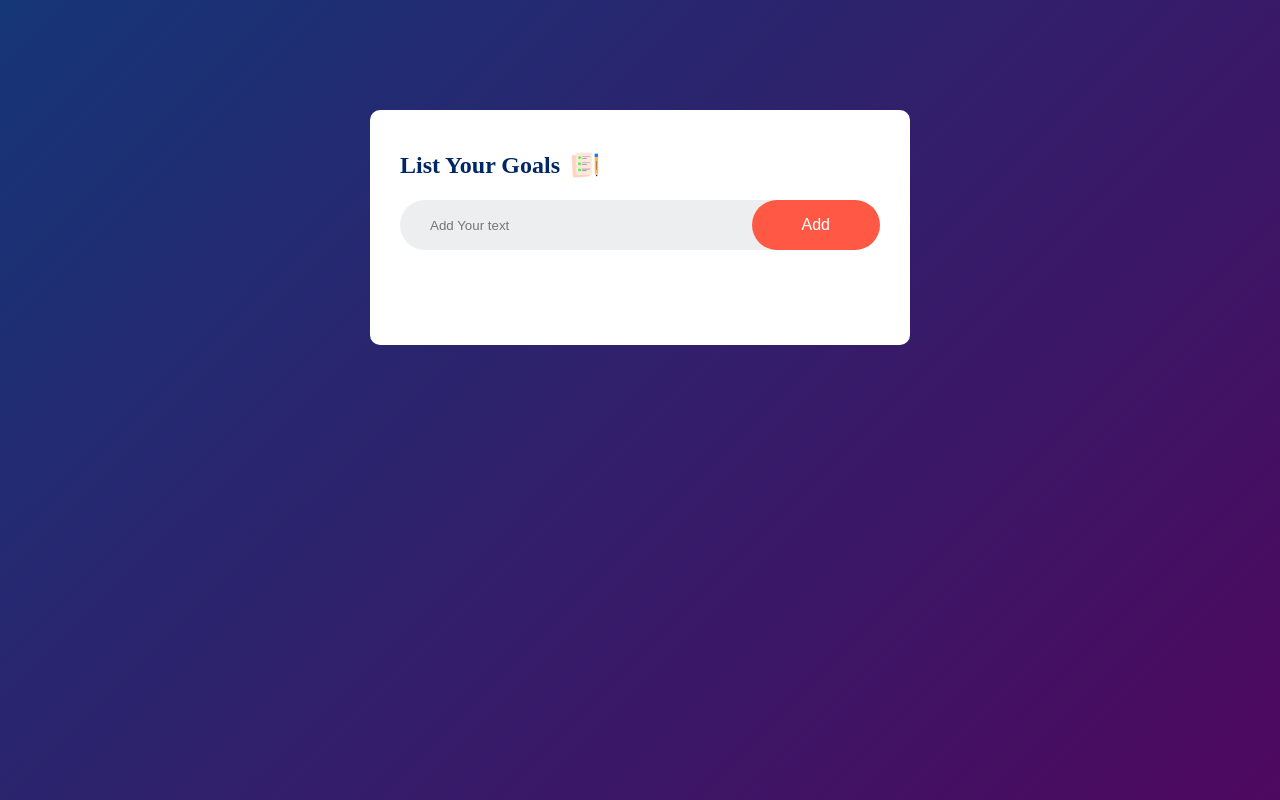
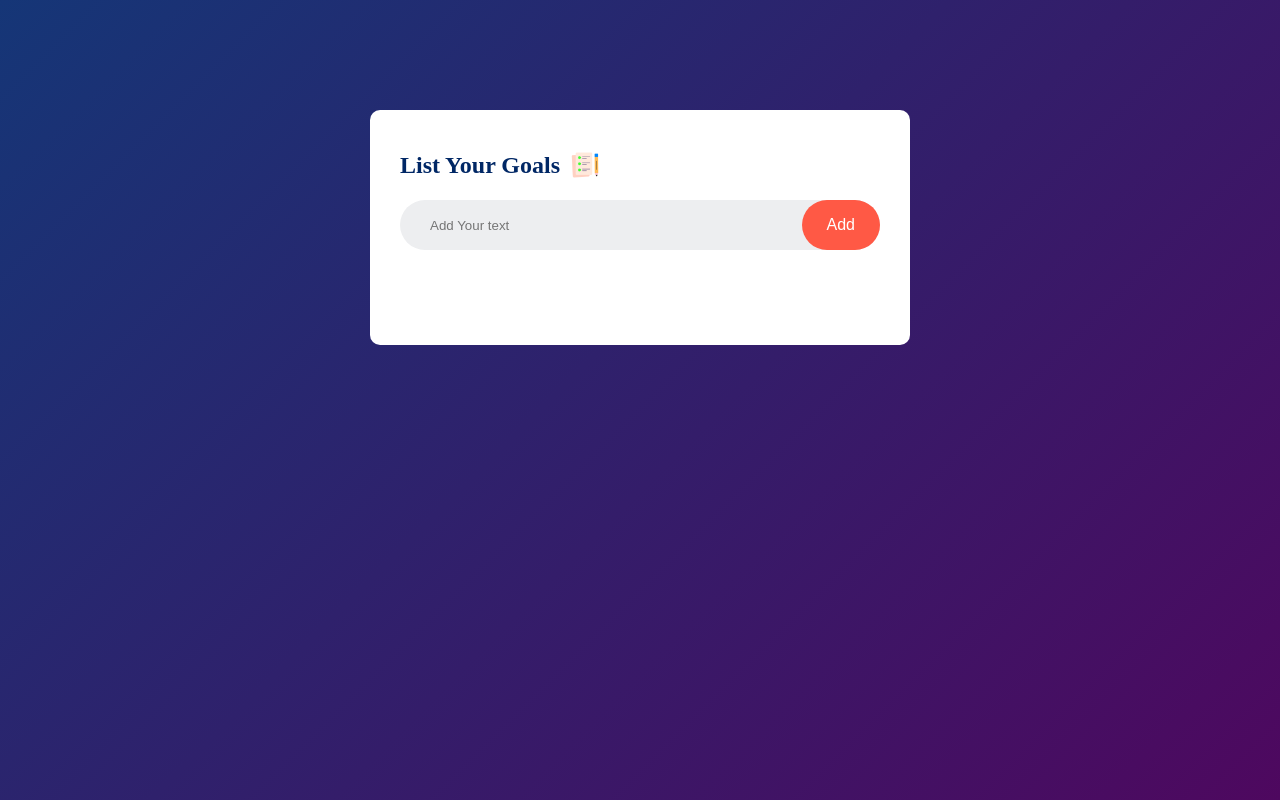
Before and after one commit to RahilJamadar/pocket-savings, a plain HTML site: page goal.html in a window 1280 px wide. Drawn offline with Linux system fonts and the light colour scheme.

Commit message:
Update goal.css

```diff
--- a/css/goal.css
+++ b/css/goal.css
@@ -51,7 +51,7 @@ input{
 button{
     border: none;
     outline: none;
-    padding: 16px 50px;
+    padding: 16px 25px;
     background: #ff5945;
     color: #fff;
     font-size: 16px;
```
